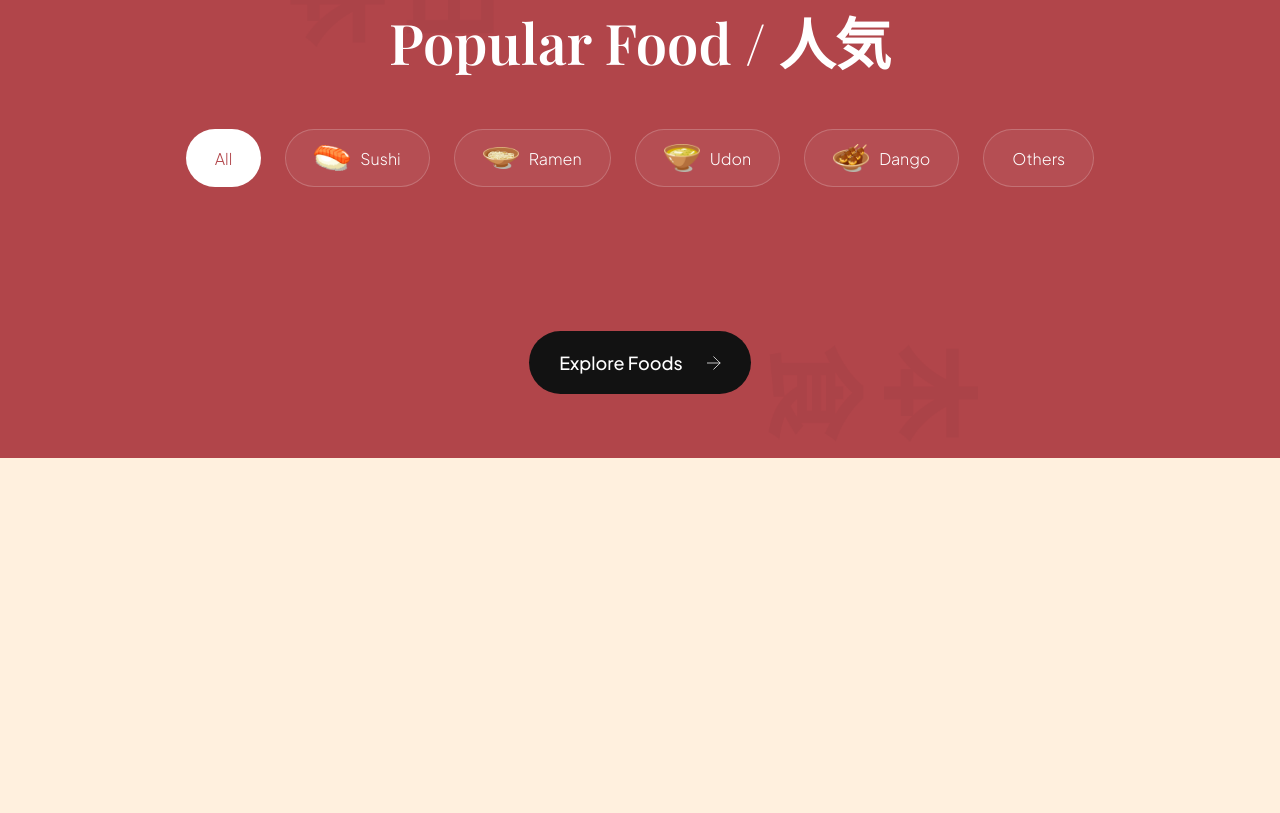
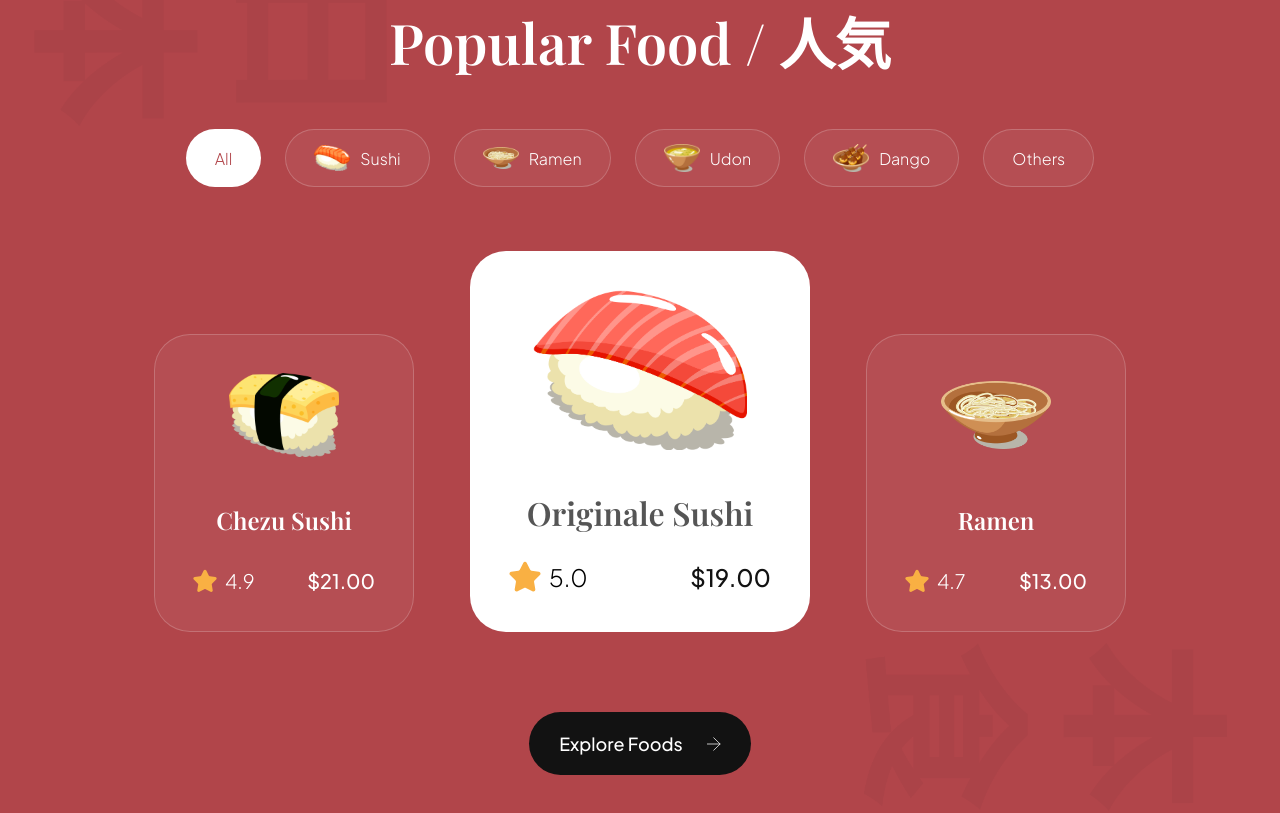
Before and after one commit to vinadsa/sushi-web, a website built with Vite: page index.html in a window 1280 px wide. Shown: the part 1569-2382 px from the top of the page. Before the commit the page ends 2027 px from the top, so only its background shows below. Built offline with nearby package versions, Linux system fonts and the light colour scheme.

Commit message:
Animations and Popular Foods done

```diff
--- a/css/sections/popular.css
+++ b/css/sections/popular.css
@@ -93,3 +93,94 @@
     object-fit: contain;
     margin-left: 21px;
 }
+
+.popular-foods__card {
+    padding: 38px;
+    min-width: 260px;
+    height: fit-content;
+    display: flex;
+    align-items: center;
+    flex-direction: column;
+    border-radius: 36px;
+
+    background: rgba(255, 255, 255, 0.05);
+    border: 1px solid rgba(255, 255, 255, 0.2);
+}
+
+.popular-foods__card-image {
+    width: 110px;
+    height: 84px;
+    object-fit: contain;
+}
+
+.popular-foods__card-title {
+    margin-top: 47px;
+    font-weight: 600;
+    font-size: 24px;
+    line-height: 32px;
+    font-family: var(--playfair-display);
+    color: #fff;
+    text-align: center;
+}
+
+.popular-foods__card-details {
+    width: 100%;
+    margin-top: 32px;
+}
+
+.popular-foods__card-rating {
+    display: flex;
+    align-items: center;
+    gap: 8px;
+}
+
+.popular-foods__card-rating img {
+    width: 24px;
+    height: 24px;
+    object-fit: contain;
+}
+
+.popular-foods__card-rating p {
+    font-size: 20px;
+    font-weight: 300;
+    font-family: var(--plus-jakarta-sans);
+    color: #fff;
+}
+
+.popular-foods__card-price {
+    font-size: 20px;
+    font-weight: 500;
+    font-family: var(--plus-jakarta-sans);
+    color: #fff;
+}
+
+.popular-foods__card.active-card {
+    background: #fff;
+    min-width: 340px;
+}
+
+.popular-foods__card.active-card .popular-foods__card-image{
+    width: 214px;
+    height: 160px;
+
+}
+
+.popular-foods__card.active-card .popular-foods__card-title{
+    color: var(--black-500);
+    font-size: 32px;
+}
+
+.popular-foods__card.active-card .popular-foods__card-rating img{
+    width: 32px;
+    height: 32px;
+}
+
+.popular-foods__card.active-card .popular-foods__card-rating p{
+    font-size: 24px;
+    color: var(--grey-100);
+}
+
+.popular-foods__card.active-card .popular-foods__card-price{
+    font-size: 24px;
+    color: var(--secondary-color);
+}
--- a/index.html
+++ b/index.html
@@ -11,11 +11,11 @@
   <header>
     <nav class="header__nav">
       <div class="header__logo">
-        <h4>Oishina Sushi</h4>
+        <h4 data-aos="fade-down">Oishina Sushi</h4>
         <div class="header__logo-overlay"></div>
       </div>
 
-      <ul class="header__menu">
+      <ul class="header__menu" data-aos="fade-down">
         <li>
           <a href="#menu">Menu</a>
         </li>
@@ -33,7 +33,7 @@
         </li>
       </ul>
 
-      <ul class="header__menu-mobile">
+      <ul class="header__menu-mobile" data-aos="fade-down">
         <li>
           <img src="assets/menu.svg" alt="menu">
         </li>
@@ -44,8 +44,8 @@
 
   <section class="hero">
     <div class="hero-image">
-      <img src="assets/sushi-1.png" alt="sushi">
-      <h2>
+      <img src="assets/sushi-1.png" alt="sushi" data-aos="fade-up">
+      <h2 data-aos="fade-up">
         日 <br />
         本 <br />
         食
@@ -54,7 +54,7 @@
     </div>
 
     <div class="hero-content">
-      <div class="hero-content-info">
+      <div class="hero-content-info" data-aos="fade-left">
         <h1>Feel the taste of Japanese food</h1>
         <p>Feel the taste of the most popular Japanese food from anywhere and anytime.</p>
         <div class="hero-content__buttons">
@@ -66,7 +66,7 @@
         </div>
       </div>
 
-      <div class="hero-content__testimonial">
+      <div class="hero-content__testimonial" data-aos="fade-up">
         <div class="hero-content__customer flex-center">
           <h4>24<span>k+</span></h4>
           <p>Happy Customers</p>
@@ -83,7 +83,7 @@
 
     <div class="about-us__image">
       <div class="about-us__image-sushi3">
-        <img src="assets/sushi-3.png" alt="sushi">
+        <img src="assets/sushi-3.png" alt="sushi" data-aos="fade-right">
       </div>
 
       <button class="about-us__button">
@@ -92,11 +92,11 @@
       </button>
 
       <div class="about-us__image-sushi2">
-        <img src="assets/sushi-2.png" alt="sushi">
+        <img src="assets/sushi-2.png" alt="sushi" data-aos="fade-right">
       </div>
     </div>
 
-    <div class="about-us__content">
+    <div class="about-us__content" data-aos="fade-left">
       <p class="sushi__subtitle">About Us / 私たちに関しては</p>
       <h3 class="sushi__title">Our mission is to bring true Japanese flavours to you</h3>
       <p class="sushi__description">We will continue to provide the experience of Omotenashi, the Japanese mindset of hospitality, with our shopping and dining for our customers.</p>
@@ -105,9 +105,9 @@
   </section>
 
   <section class="popular-foods" id="menu">
-    <h2 class="popular-foods__title">Popular Food / 人気</h2>
+    <h2 class="popular-foods__title" data-aos="flip-up">Popular Food / 人気</h2>
 
-    <div class="popular-foods__filters sushi__hide-scrollbar">
+    <div class="popular-foods__filters sushi__hide-scrollbar" data-aos="fade-up">
       <button class="popular-foods__filters-btn active">All</button>
       <button class="popular-foods__filters-btn">
         <img src="/assets/sushi-9.png" alt="sushi 9">
@@ -128,8 +128,46 @@
       <button class="popular-foods__filters-btn">Others</button>
     </div>
 
-    <div class="popular-foods__catalogue">
+    <div class="popular-foods__catalogue" data-aos="fade-up">
 
+      <article class="popular-foods__card">
+        <img class="popular-foods__card-image" src="assets/sushi-12.png" alt="sushi 12">
+        <h4 class="popular-foods__card-title">Chezu Sushi</h4>
+        <div class="popular-foods__card-details flex-between">
+          <div class="popular-foods__card-rating">
+            <img src="assets/star.svg" alt="star">
+            <p>4.9</p>
+          </div>
+
+          <p class="popular-foods__card-price">$21.00</p>
+        </div>
+      </article>
+
+      <article class="popular-foods__card active-card">
+        <img class="popular-foods__card-image" src="assets/sushi-11.png" alt="sushi 11">
+        <h4 class="popular-foods__card-title">Originale Sushi</h4>
+        <div class="popular-foods__card-details flex-between">
+          <div class="popular-foods__card-rating">
+            <img src="assets/star.svg" alt="star">
+            <p>5.0</p>
+          </div>
+
+          <p class="popular-foods__card-price">$19.00</p>
+        </div>
+      </article>
+
+      <article class="popular-foods__card">
+        <img class="popular-foods__card-image" src="assets/sushi-10.png" alt="sushi 10">
+        <h4 class="popular-foods__card-title">Ramen</h4>
+        <div class="popular-foods__card-details flex-between">
+          <div class="popular-foods__card-rating">
+            <img src="assets/star.svg" alt="star">
+            <p>4.7</p>
+          </div>
+
+          <p class="popular-foods__card-price">$13.00</p>
+        </div>
+      </article>
     </div>
 
     <button class="popular-foods__button">
--- a/js/script.js
+++ b/js/script.js
@@ -0,0 +1,8 @@
+import Aos from "aos";
+import "aos/dist/aos.css"
+
+// init AOS animation
+Aos.init({
+    duration: 1000,
+    offset: 100,
+});
--- a/package.json
+++ b/package.json
@@ -10,5 +10,8 @@
   },
   "devDependencies": {
     "vite": "^6.3.1"
+  },
+  "dependencies": {
+    "aos": "^2.3.4"
   }
 }
```
Also changed, not shown: 1 other file.
